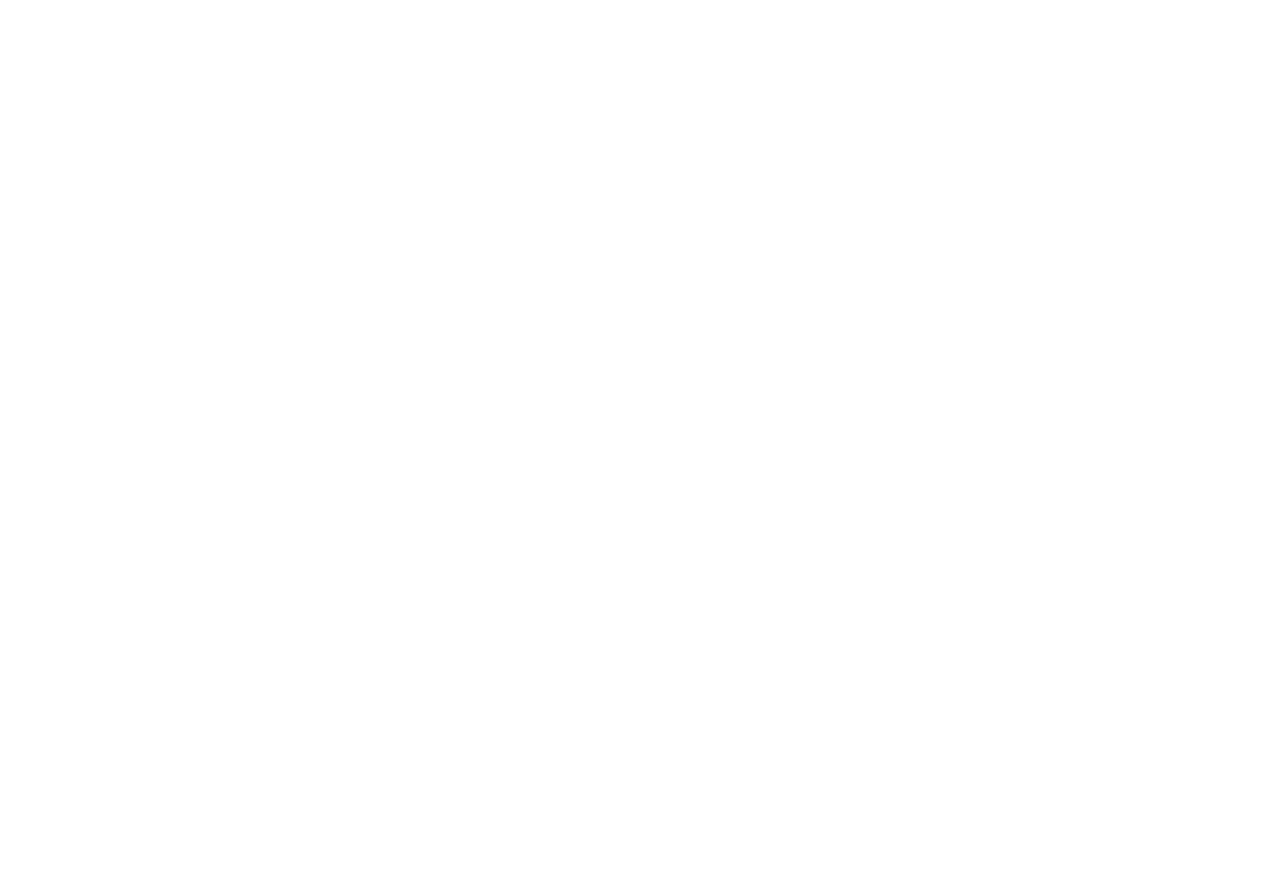
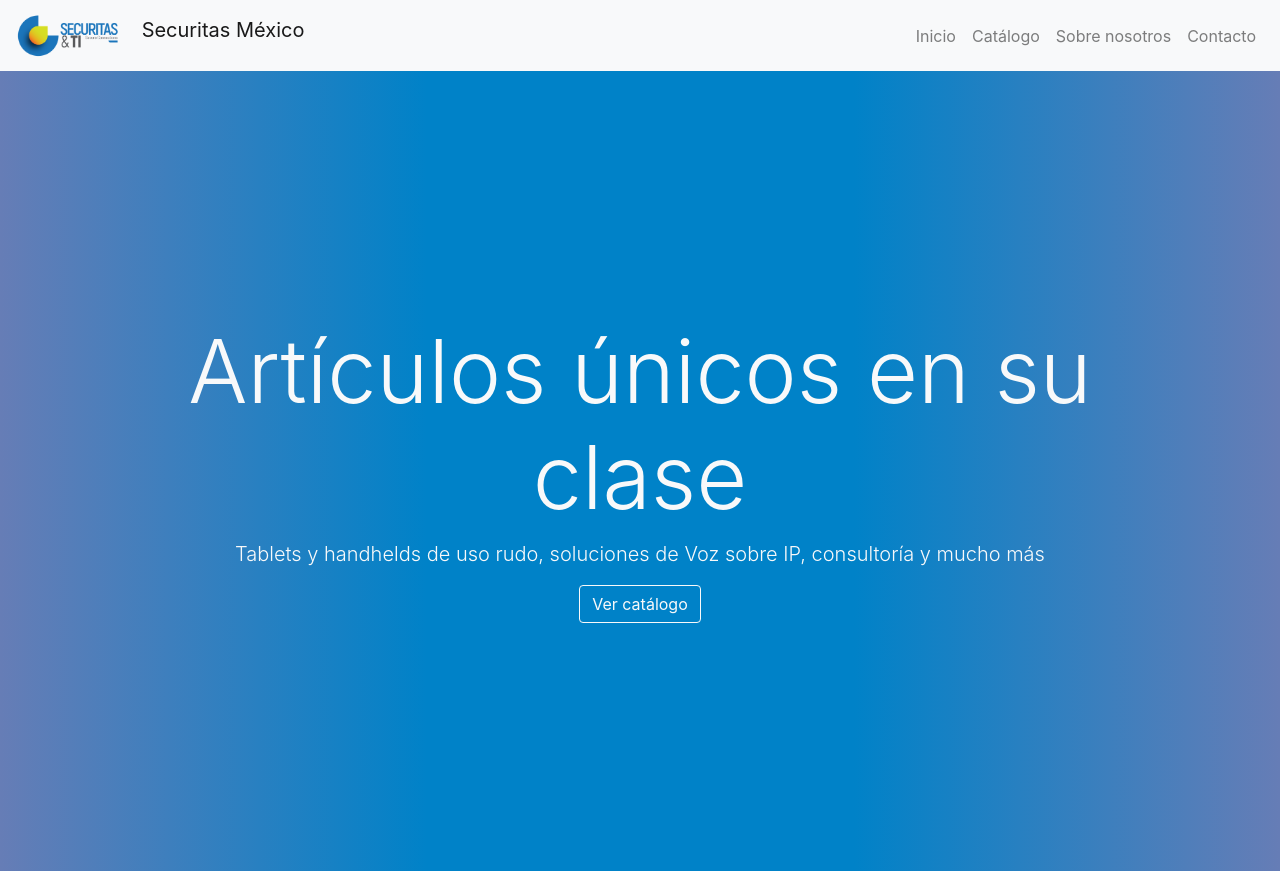
Before and after one commit to Sebas1245/securitas_test, a React (Create React App) app: page / in a window 1280 px wide. Before the commit the page ends 800 px from the top, so only its background shows below. Built offline with nearby package versions, Linux system fonts and the light colour scheme.

Commit message:
Finished design and initial styling of Navbar and Header components. Navbar still missing links. Will be added later to make scrollable page

```diff
--- a/src/App.js
+++ b/src/App.js
@@ -1,10 +1,12 @@
 import React from 'react';
-
+import Navbar from './components/Navbar'
+import Header from './components/Header'
 
 function App() {
   return (
     <div className="App">
-
+      <Navbar />
+      <Header />
     </div>
   );
 }
--- /dev/null
+++ b/src/components/Header.js
@@ -0,0 +1,20 @@
+import React from 'react';
+import Button from 'react-bootstrap/Button'
+import '../index.css'
+function Header() {
+    return(
+        <header className="masthead">
+            <div className="container h-100">
+                <div className="row h-100 align-items-center">
+                <div className="col-12 text-center">
+                    <h1 className="display-2 text-light font-weight-dark">Artículos únicos en su clase</h1>
+                    <p className="text-light lead">Tablets y handhelds de uso rudo, soluciones de Voz sobre IP, consultoría y mucho más</p>
+                    <Button variant="outline-light">Ver catálogo</Button>
+                </div>
+                </div>
+            </div>
+        </header>
+    )
+}
+
+export default Header
--- /dev/null
+++ b/src/components/Navbar.js
@@ -0,0 +1,29 @@
+import React , { Component } from 'react';
+import Navbar from 'react-bootstrap/Navbar';
+import Nav from 'react-bootstrap/Nav';
+import Logo from '../assets/img/logo_final.png'
+
+class NavBar extends Component {
+    render(){
+        return(
+            <Navbar sticky="top" bg="light" variant="light">
+                <Navbar.Brand className="align-middle">
+                    <img src={ Logo }
+                     width="104"
+                     height="45"
+                     className="d-inline-block align-top"
+                     alt=""/>{' '}
+                     <span className="ml-3 align-middle">Securitas México</span>
+                </Navbar.Brand>
+                <Nav className="ml-auto">
+                    <Nav.Link>Inicio</Nav.Link>
+                    <Nav.Link>Catálogo</Nav.Link>
+                    <Nav.Link>Sobre nosotros</Nav.Link>
+                    <Nav.Link>Contacto</Nav.Link>
+                </Nav>
+            </Navbar>
+        )
+    }
+}
+
+export default NavBar
--- a/src/index.css
+++ b/src/index.css
@@ -11,3 +11,15 @@
   font-family: source-code-pro, Menlo, Monaco, Consolas, 'Courier New',
     monospace;
 }
+
+.masthead {
+  height: 100vh;
+  min-height: 500px;
+  /* GRADIENT */
+  background: #667db6;  /* fallback for old browsers */
+  background: -webkit-linear-gradient(to right, #667db6, #0082c8, #0082c8, #667db6);  /* Chrome 10-25, Safari 5.1-6 */
+  background: linear-gradient(to right, #667db6, #0082c8, #0082c8, #667db6); /* W3C, IE 10+/ Edge, Firefox 16+, Chrome 26+, Opera 12+, Safari 7+ */
+  background-size: cover;
+  background-position: center;
+  background-repeat: no-repeat;
+}
```
Also changed, not shown: src/assets/img/headerBackground.jpg (added).
